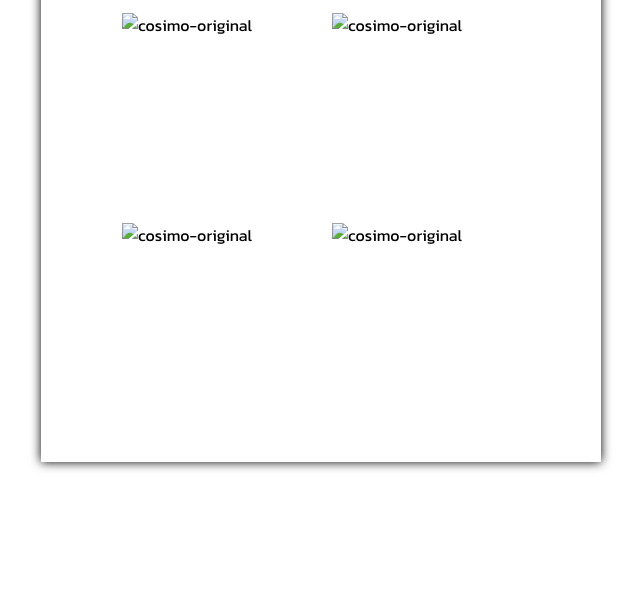
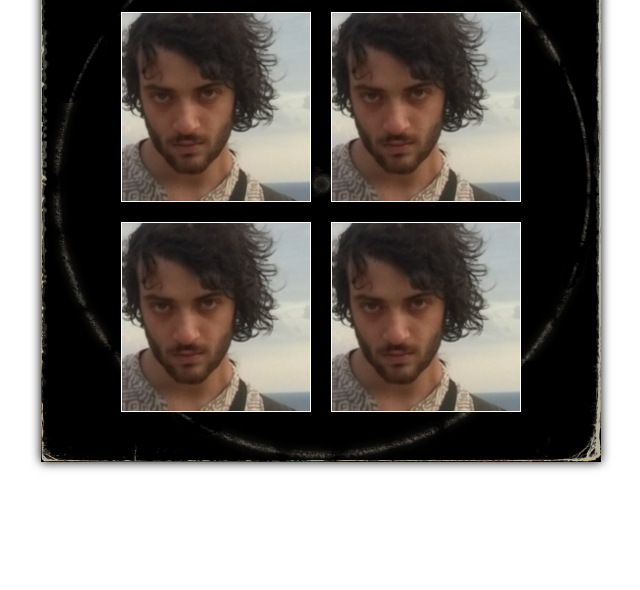
Before and after one commit to enrstudio/via-dei-casini, a plain HTML site: page index.html in a window 1280 px wide. Shown: the part 226-816 px from the top of the page, without its empty margins (319-959 px from the left). Drawn offline with Linux system fonts and the light colour scheme; the site is published under a folder, as on GitHub Pages, so addresses that start at the root find nothing.

Commit message:
change src path

```diff
--- a/index.html
+++ b/index.html
@@ -16,16 +16,16 @@
         </div>
         <div class="ritratti">
             <div class="cornice" id="alessandro">
-                <img src="/src/bellomodello2.jpeg" alt="cosimo-original">
+                <img src="src/bellomodello2.jpeg" alt="cosimo-original">
             </div>
             <div class="cornice" id="cosimo">
-                <img src="/src/bellomodello2.jpeg" alt="cosimo-original">
+                <img src="src/bellomodello2.jpeg" alt="cosimo-original">
             </div>
             <div class="cornice" id="enrico">
-                <img src="/src/bellomodello2.jpeg" alt="cosimo-original">
+                <img src="src/bellomodello2.jpeg" alt="cosimo-original">
             </div>
             <div class="cornice" id="walter">
-                <img src="/src/bellomodello2.jpeg" alt="cosimo-original">
+                <img src="src/bellomodello2.jpeg" alt="cosimo-original">
             </div>
         </div>
     </div>
--- a/style.css
+++ b/style.css
@@ -9,7 +9,7 @@ body{
 
 .album{
     /* background-color: black; */
-    background-image: url("/src/vinile nero.png");
+    background-image: url("src/vinile nero.png");
     background-position: center; /* Center the image */
     background-repeat: no-repeat; /* Do not repeat the image */
     background-size: cover; /* Resize the background image to cover the entire container */
```
